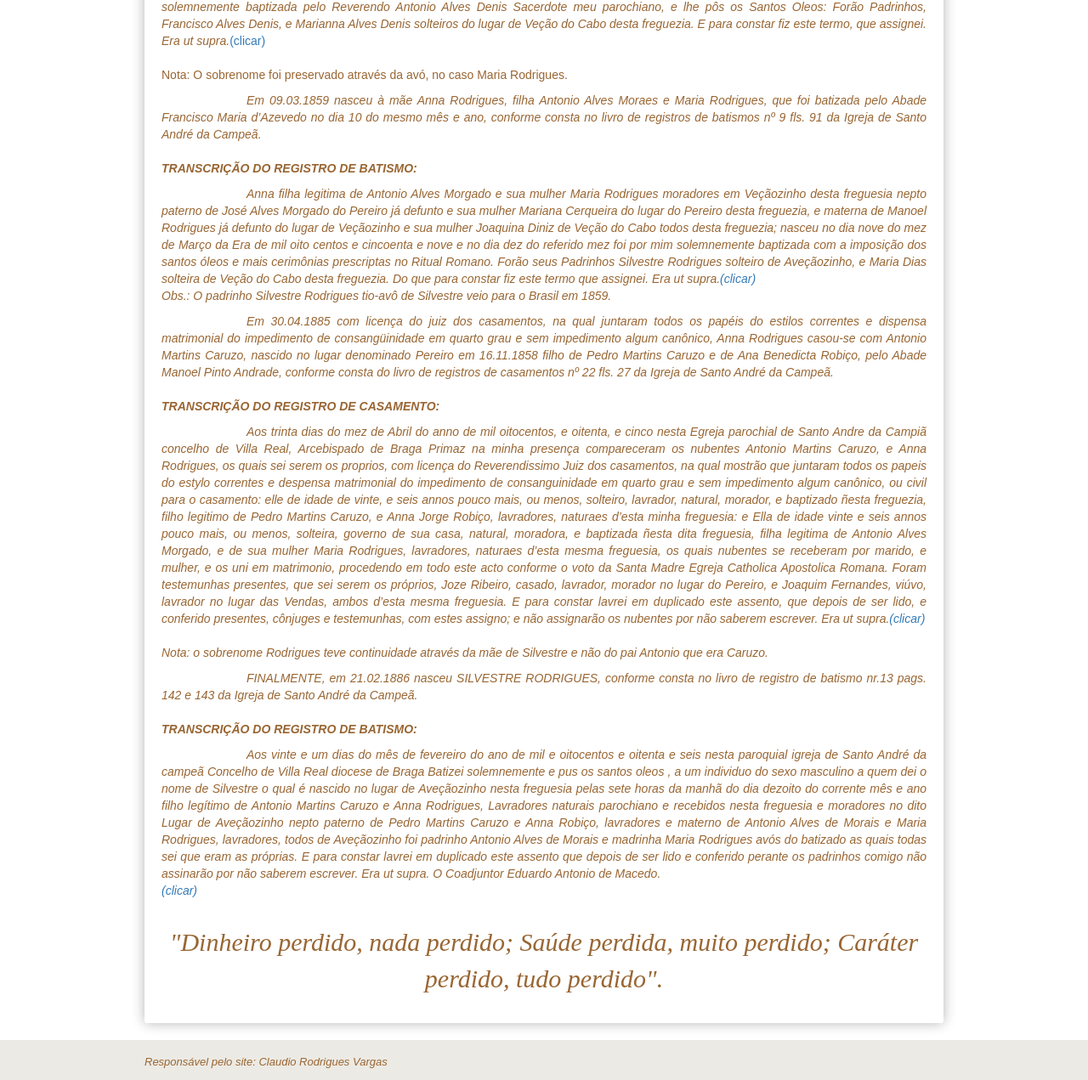
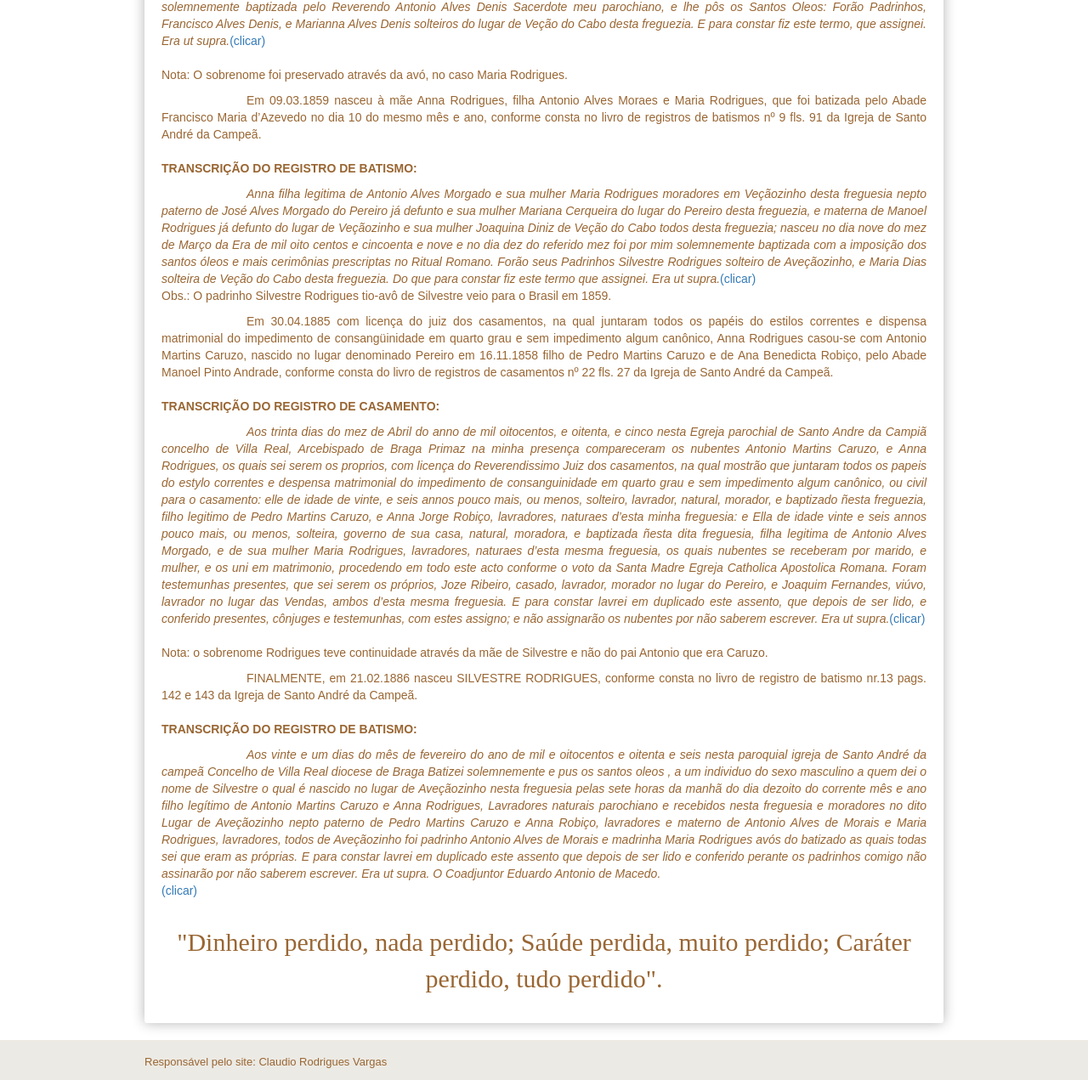
Before and after one commit to claudiovargas1955/claudiovargas1955.github.io, a Jekyll site: the page built from _pages/a-genealogia-dos-rodrigues.html, in a window 1280 px wide. Shown: the part 3994-5265 px from the top of the page at 85% size. Built offline with Jekyll 4.4.1, drawn with Linux system fonts in a browser that asks for light colours; some web fonts are replaced.

Commit message:
Update a-genealogia-dos-rodrigues.html

```diff
--- a/_pages/a-genealogia-dos-rodrigues.html
+++ b/_pages/a-genealogia-dos-rodrigues.html
@@ -172,7 +172,7 @@
 PT-ADVRL-PRQ-PVRL06-001-007_m0044.jpg" target="_blank">(clicar)</a><br/></br>
 Nota: O sobrenome foi preservado através da avó, no caso Maria Rodrigues.
 
-<p style="text-indent:100px";/><i>Em 09.03.1859 nasceu à mãe Anna Rodrigues, filha Antonio Alves Moraes e Maria Rodrigues, que foi batizada pelo Abade Francisco Maria d’Azevedo
+<p style="text-indent:100px";/>Em 09.03.1859 nasceu à mãe Anna Rodrigues, filha Antonio Alves Moraes e Maria Rodrigues, que foi batizada pelo Abade Francisco Maria d’Azevedo
 no dia 10 do mesmo mês e ano, conforme consta no livro de registros de batismos nº 9 fls. 91 da Igreja de Santo André da Campeã.<br/><br/>
 
 <b>TRANSCRIÇÃO DO REGISTRO DE BATISMO:</b>
```
